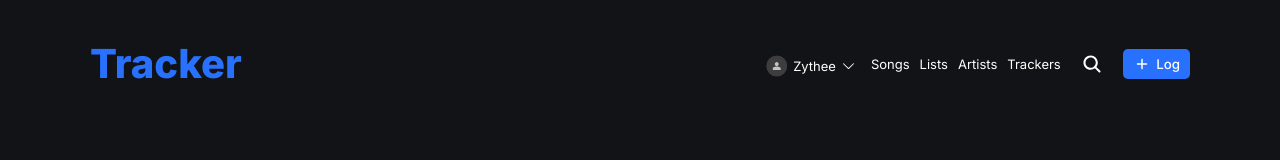
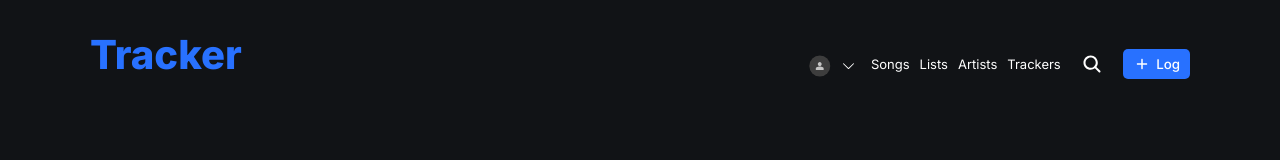
Before and after one commit to Samuel-Duque/Tracker, a React (Vite) app: page / in a window 1280 px wide. Shown: the top 160 px of the page. Built offline with nearby package versions, Linux system fonts and the light colour scheme; no server answers.

Commit message:
adding user

```diff
--- a/src/components/Header/Header.jsx
+++ b/src/components/Header/Header.jsx
@@ -1,4 +1,4 @@
-import React, { useState, useEffect } from "react";
+import React, { useState, useEffect, useContext } from "react";
 import { Link, useNavigate } from "react-router-dom";
 import style from "./Header.module.css";
 import downArrow from "../../assets/icons/down-arrow.svg";
@@ -6,8 +6,10 @@ import plusIcon from "../../assets/icons/more-icon.svg";
 import searchIcon from "../../assets/icons/search-icon.svg";
 import cancelIcon from "../../assets/icons/cancel-icon.svg";
 import profilePicDark from "../../assets/icons/profile-pic-dark.svg";
+import { UserLoggedContext } from "../../contexts/UserLoggedContext";
 
 function Header() {
+  const { userLogged } = useContext(UserLoggedContext);
   const [isSearchActive, setIsSearchActive] = useState(false);
   const [searchQuery, setSearchQuery] = useState("");
   const [isHovering, setIsHovering] = useState(false);
@@ -81,7 +83,9 @@ function Header() {
                       alt="profile"
                       className={style.profileImg}
                     />
-                    <span className={style.username}>Zythee</span>
+                    <span className={style.username}>
+                      {userLogged?.username}
+                    </span>
                   </div>
                   <img className={style.downArrow} src={downArrow} alt="" />
                 </div>
--- a/src/components/Header/Header.module.css
+++ b/src/components/Header/Header.module.css
@@ -8,11 +8,6 @@
   animation: right 0.3s cubic-bezier(0.165, 0.84, 0.44, 1);
 }
 
-a {
-  display: flex;
-  align-items: center;
-  justify-content: center;
-}
 .logo {
   font-size: var(--font-size-logo);
   font-weight: 800;
@@ -37,7 +32,6 @@ a {
   align-items: center;
   justify-content: space-between;
   transition: transform 0.5s cubic-bezier(0.165, 0.84, 0.44, 1);
-  /* transform: translateX(-20px); */
 }
 .navBarItensAnimationActive {
   display: flex;
@@ -79,15 +73,12 @@ a {
 .profile:hover {
   display: flex;
   background-color: var(--secondary-color);
-  /* border-bottom: var(--border-color) 1px solid; */
 }
 
 .dropdown {
   display: flex;
   width: 100%;
   top: 100%;
-  left: 50%;
-  transform: translateX(-50%);
   padding: 5px 0;
   position: absolute;
   flex-direction: column;
--- a/src/contexts/UserLoggedContext.jsx
+++ b/src/contexts/UserLoggedContext.jsx
@@ -1,9 +1,19 @@
-import React, { useState } from "react";
+import React, { useEffect, useState } from "react";
+import { fetchUser } from "../services/FetchUser";
 
 export const UserLoggedContext = React.createContext();
 
 export const UserLoggedProvider = ({ children }) => {
+  const [userId, setUserId] = useState(3);
   const [userLogged, setUserLogged] = useState();
+
+  useEffect(() => {
+    const handleUser = async () => {
+      const user = await fetchUser({ userid: userId });
+      setUserLogged(user);
+    };
+    handleUser();
+  }, [userId]);
 
   return (
     <UserLoggedContext.Provider value={{ userLogged, setUserLogged }}>
--- /dev/null
+++ b/src/services/FetchUser.jsx
@@ -0,0 +1,13 @@
+import axios from "axios";
+
+export const fetchUser = async ({ userid }) => {
+  console.log("userid: ", userid);
+  try {
+    const { data: response } = await axios.get(
+      `https://trackerapi-8n4dl.ondigitalocean.app/user/${userid}`
+    );
+    return response[0] || null;
+  } catch (e) {
+    console.log(e);
+  }
+};
```
